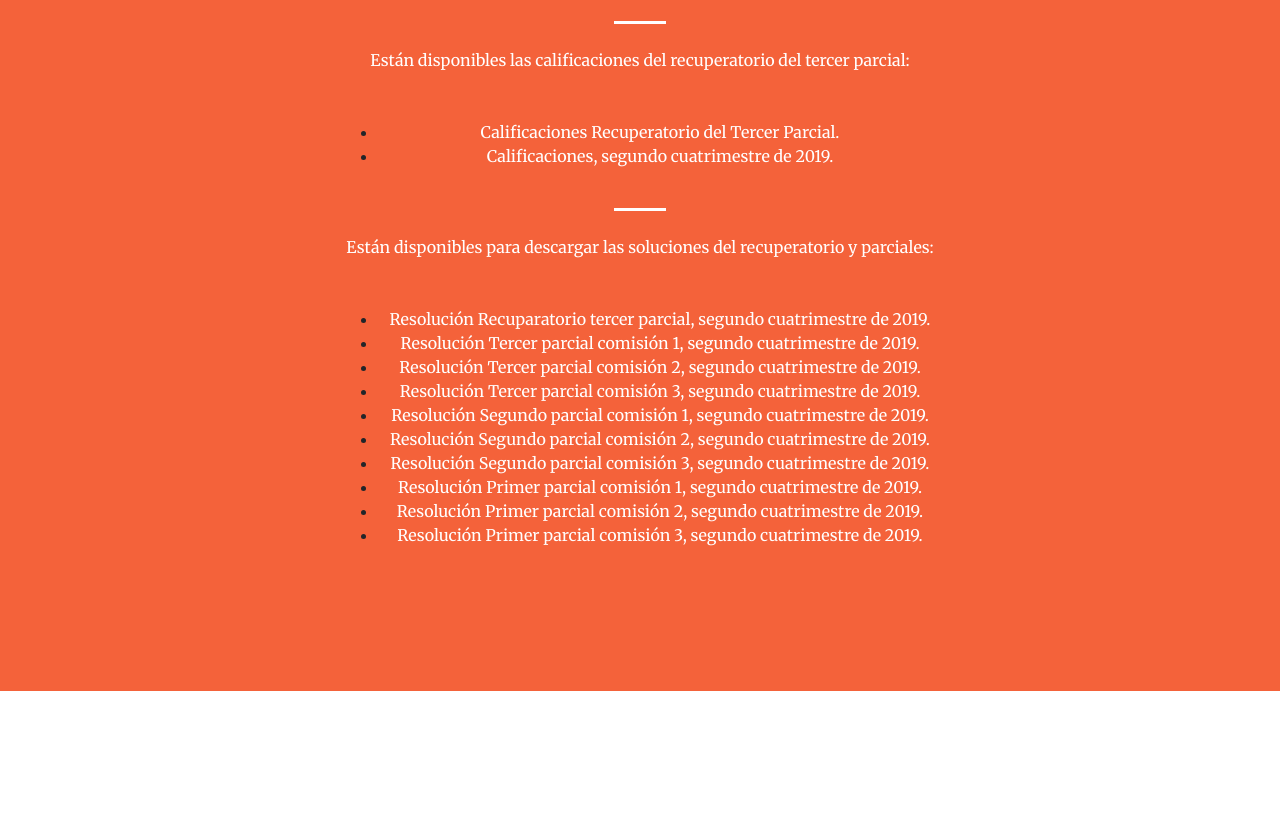
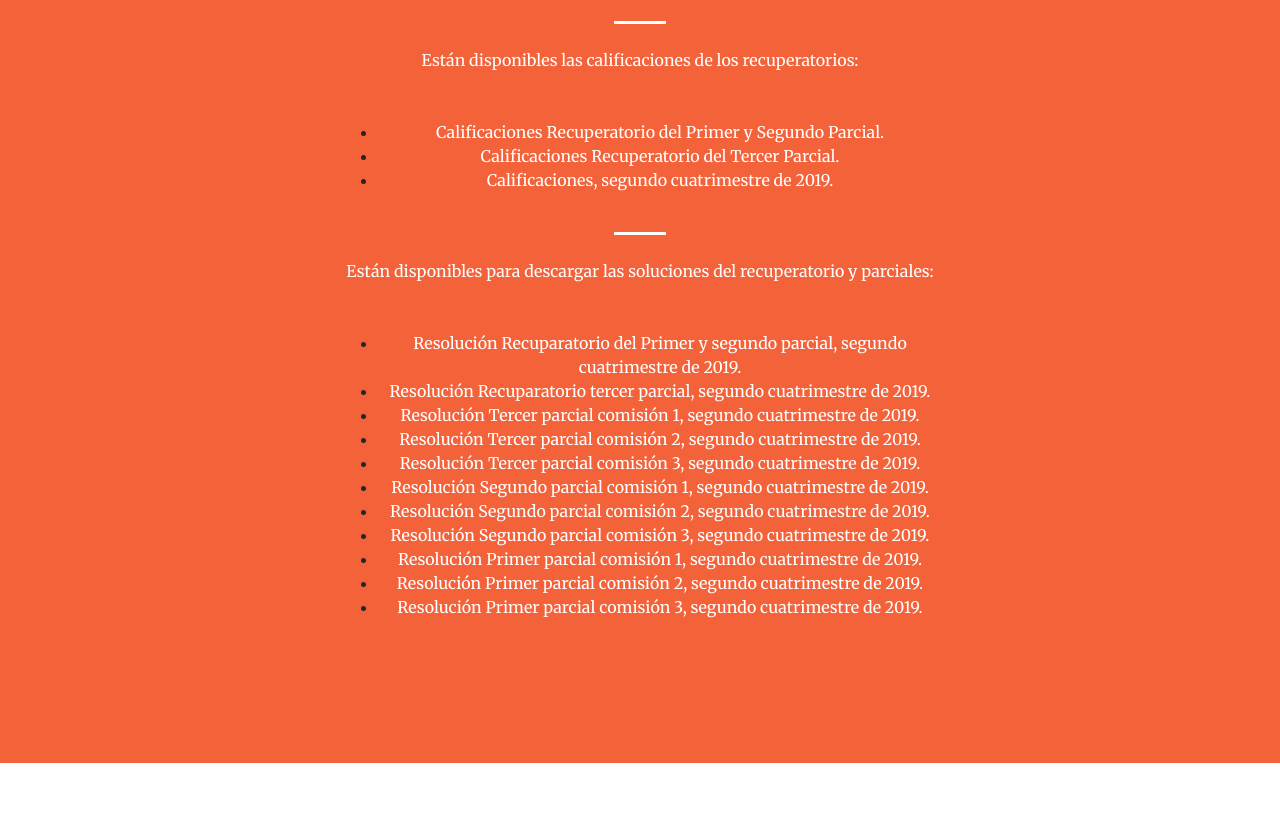
Before and after one commit to DavidJorrin/analisis_bio, a website with bundled scripts: page index.html in a window 1280 px wide. Shown: the part 1276-2092 px from the top of the page. Built offline with nearby package versions, Linux system fonts and the light colour scheme.

Commit message:
notas rec 1 y 2

```diff
--- a/index.html
+++ b/index.html
@@ -91,10 +91,11 @@
     <hr class="divider light my-4">
     <div class="row justify-content-center">
                 <div class="col-lg-10 text-center mt-0">
-           <p class="text-white mt-0">Están disponibles las calificaciones del recuperatorio del tercer parcial:</p>
+           <p class="text-white mt-0">Están disponibles las calificaciones de los recuperatorios:</p>
                   <p class="text-muted mb-5">
                   <ul>
-                   <li><a class="text-white mt-0" href="Descarga/Calificacion_Recuperatorio_Tercer_Parcial_AM1.pdf" download="Calificaciones_parciales_COM1_2_y_3.pdf">Calificaciones Recuperatorio del Tercer Parcial.</a> </li>
+                  <li><a class="text-white mt-0" href="Descarga/NOTAS_RECUPERATORIO _PRIMER_Y_SEGUNDO_PARCIAL_ANALISIS_MATEMÁTICO_I.pdf" download="NOTAS_RECUPERATORIO _PRIMER_Y_SEGUNDO_PARCIAL_ANALISIS_MATEMÁTICO_I.pdf">Calificaciones Recuperatorio del Primer y Segundo Parcial.</a> </li>
+                   <li><a class="text-white mt-0" href="Descarga/Calificacion_Recuperatorio_Tercer_Parcial_AM1.pdf" download="Calificaciones_rec_3.pdf">Calificaciones Recuperatorio del Tercer Parcial.</a> </li>
                    <li><a class="text-white mt-0" href="Descarga/Calificaciones_parciales_COM1_2_y_3.pdf" download="Calificaciones_parciales_COM1_2_y_3.pdf">Calificaciones, segundo cuatrimestre de
 2019.</a> </li>
                  </ul> </p>
@@ -108,6 +109,8 @@
            <p class="text-white mt-0">Están disponibles para descargar las soluciones del recuperatorio y parciales:</p>
                   <p class="text-muted mb-5">
                   <ul>
+<li><a class="text-white mt-0" href="Descarga/Soluciones_R_2_2019/Soluciones_R_1_2_2019.pdf" download="Soluciones_R_1_2_2019">Resolución Recuparatorio del Primer y segundo parcial, segundo cuatrimestre de
+2019.</a> </li>
                   <li><a class="text-white mt-0" href="Descarga/Soluciones_R_2_2019/Soluciones_R3_2019.pdf" download="Soluciones_R3_2019">Resolución Recuparatorio tercer parcial, segundo cuatrimestre de
 2019.</a> </li>
                    <li><a class="text-white mt-0" href="Descarga/Soluciones_3P_C1_2019.pdf" download="Soluciones_3P_C1_2019">Resolución Tercer parcial comisión 1, segundo cuatrimestre de
```
Also changed, not shown: 2 other files.
